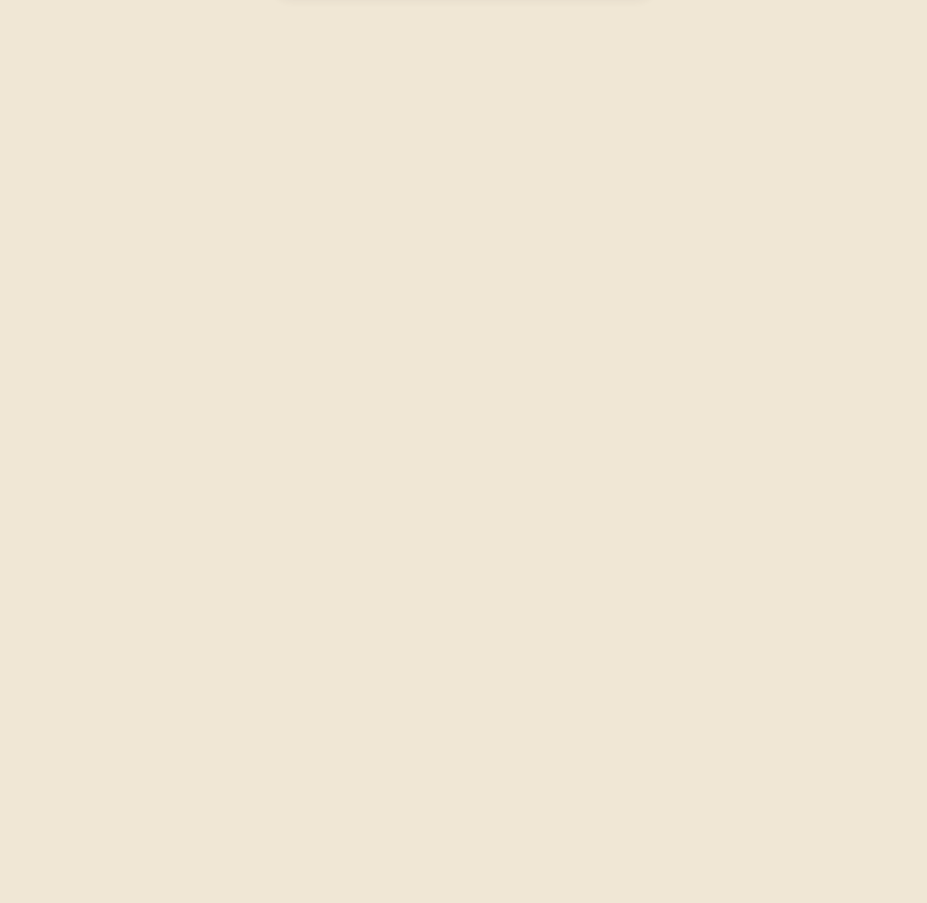
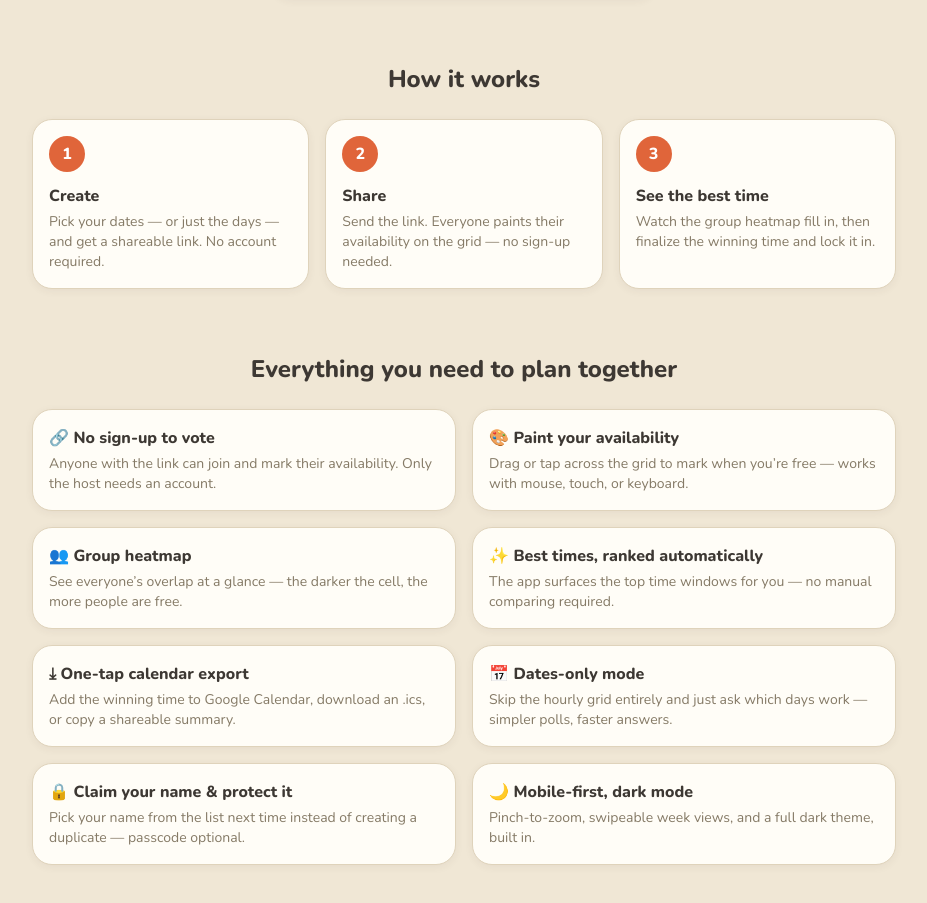
Before and after one commit to chlgustjr41/schedule2gather, a React (Vite) app: page / in a window 1280 px wide. Shown: the part 457-1360 px from the top of the page, without its empty margins (176-1103 px from the left). Before the commit the page ends 800 px from the top, so only its background shows below. Built offline with nearby package versions, Linux system fonts and the light colour scheme; no server answers.

Commit message:
feat(v1.6): formal landing page with how-it-works + feature grid

```diff
--- a/src/pages/LandingPage.tsx
+++ b/src/pages/LandingPage.tsx
@@ -6,6 +6,64 @@ import Card from '@/components/ui/Card'
 import TextField from '@/components/ui/TextField'
 import { normalizeCode } from '@/lib/joinCode'
 import { getEvent } from '@/services/eventService'
+
+const HOW_IT_WORKS = [
+  {
+    title: 'Create',
+    body: 'Pick your dates — or just the days — and get a shareable link. No account required.',
+  },
+  {
+    title: 'Share',
+    body: 'Send the link. Everyone paints their availability on the grid — no sign-up needed.',
+  },
+  {
+    title: 'See the best time',
+    body: 'Watch the group heatmap fill in, then finalize the winning time and lock it in.',
+  },
+]
+
+const FEATURES = [
+  {
+    emoji: '🔗',
+    title: 'No sign-up to vote',
+    body: 'Anyone with the link can join and mark their availability. Only the host needs an account.',
+  },
+  {
+    emoji: '🎨',
+    title: 'Paint your availability',
+    body: 'Drag or tap across the grid to mark when you’re free — works with mouse, touch, or keyboard.',
+  },
+  {
+    emoji: '👥',
+    title: 'Group heatmap',
+    body: 'See everyone’s overlap at a glance — the darker the cell, the more people are free.',
+  },
+  {
+    emoji: '✨',
+    title: 'Best times, ranked automatically',
+    body: 'The app surfaces the top time windows for you — no manual comparing required.',
+  },
+  {
+    emoji: '⤓',
+    title: 'One-tap calendar export',
+    body: 'Add the winning time to Google Calendar, download an .ics, or copy a shareable summary.',
+  },
+  {
+    emoji: '📅',
+    title: 'Dates-only mode',
+    body: 'Skip the hourly grid entirely and just ask which days work — simpler polls, faster answers.',
+  },
+  {
+    emoji: '🔒',
+    title: 'Claim your name & protect it',
+    body: 'Pick your name from the list next time instead of creating a duplicate — passcode optional.',
+  },
+  {
+    emoji: '🌙',
+    title: 'Mobile-first, dark mode',
+    body: 'Pinch-to-zoom, swipeable week views, and a full dark theme, built in.',
+  },
+]
 
 export default function LandingPage() {
   const navigate = useNavigate()
@@ -35,8 +93,9 @@ export default function LandingPage() {
 
   return (
     <div className="min-h-screen">
-      <AppHeader className="max-w-2xl" />
-      <main className="max-w-2xl mx-auto px-4 pb-16">
+      <AppHeader className="max-w-4xl" />
+      <main className="max-w-4xl mx-auto px-4 pb-20">
+        <div className="max-w-2xl mx-auto">
           <h1 className="text-4xl font-extrabold text-center mt-12">Find a time to meet, fast.</h1>
           <p className="text-center text-ink-muted mt-3">
             Pick dates, share a link, see when everyone&rsquo;s free. No sign-ups needed to vote.
@@ -67,6 +126,36 @@ export default function LandingPage() {
               </Button>
             </form>
           </Card>
+        </div>
+
+        <section className="mt-16">
+          <h2 className="text-2xl font-extrabold text-center">How it works</h2>
+          <div className="grid grid-cols-1 sm:grid-cols-3 gap-4 mt-6">
+            {HOW_IT_WORKS.map((step, i) => (
+              <Card key={step.title}>
+                <div className="w-9 h-9 rounded-full bg-primary text-on-primary font-extrabold flex items-center justify-center">
+                  {i + 1}
+                </div>
+                <h3 className="font-extrabold mt-3">{step.title}</h3>
+                <p className="text-sm text-ink-muted mt-1">{step.body}</p>
+              </Card>
+            ))}
+          </div>
+        </section>
+
+        <section className="mt-16">
+          <h2 className="text-2xl font-extrabold text-center">Everything you need to plan together</h2>
+          <div className="grid grid-cols-1 sm:grid-cols-2 gap-4 mt-6">
+            {FEATURES.map((feature) => (
+              <Card key={feature.title}>
+                <p className="font-extrabold">
+                  <span aria-hidden="true">{feature.emoji}</span> {feature.title}
+                </p>
+                <p className="text-sm text-ink-muted mt-1">{feature.body}</p>
+              </Card>
+            ))}
+          </div>
+        </section>
       </main>
     </div>
   )
```
Lines whose indentation alone changed are shown as unchanged.
